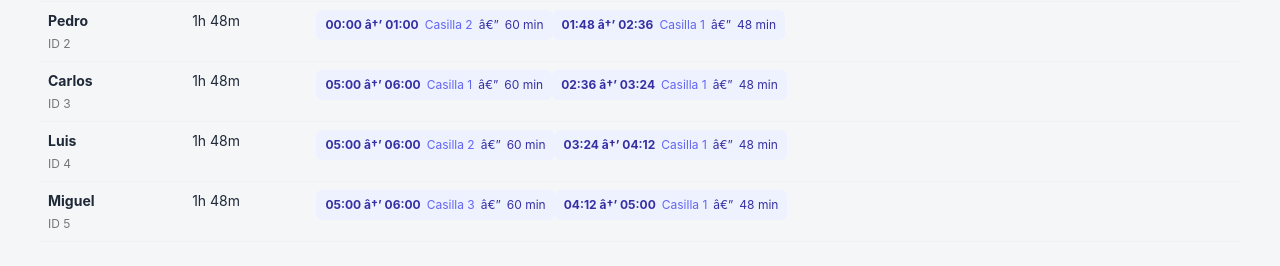
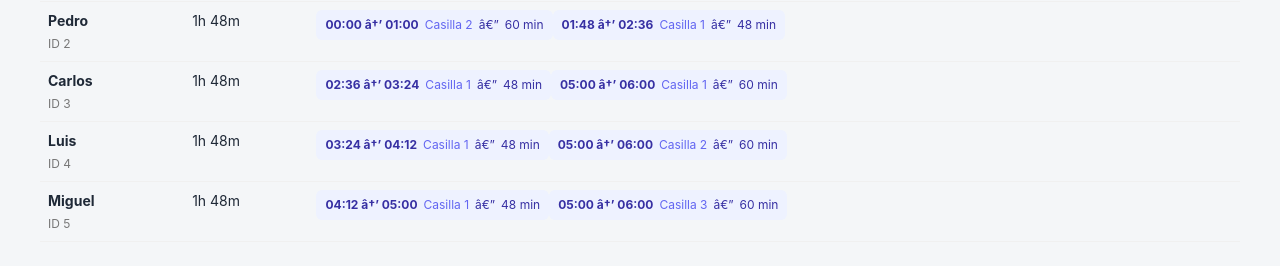
Before and after one commit to axelemanuel23/reservas, a React (Create React App) app: page / in a window 1280 px wide. Shown: the part 1109-1375 px from the top of the page. Built offline with nearby package versions, Linux system fonts and the light colour scheme.

Commit message:
Update App.js

```diff
--- a/src/App.js
+++ b/src/App.js
@@ -327,6 +327,10 @@ export function generateSchedule(agentsInput, demand) {
   const scheduleError = validateGeneratedSchedule(agents, sortedDemand);
   if (scheduleError) return { error: scheduleError, schedule: [], stats: null };
 
+  for (const agent of agents) {
+    agent.assignments.sort((a, b) => a.start - b.start);
+  }
+
   const loads = agents.map((agent) => agent.minutes);
   const minMinutes = Math.min(...loads);
   const maxMinutes = Math.max(...loads);
```
